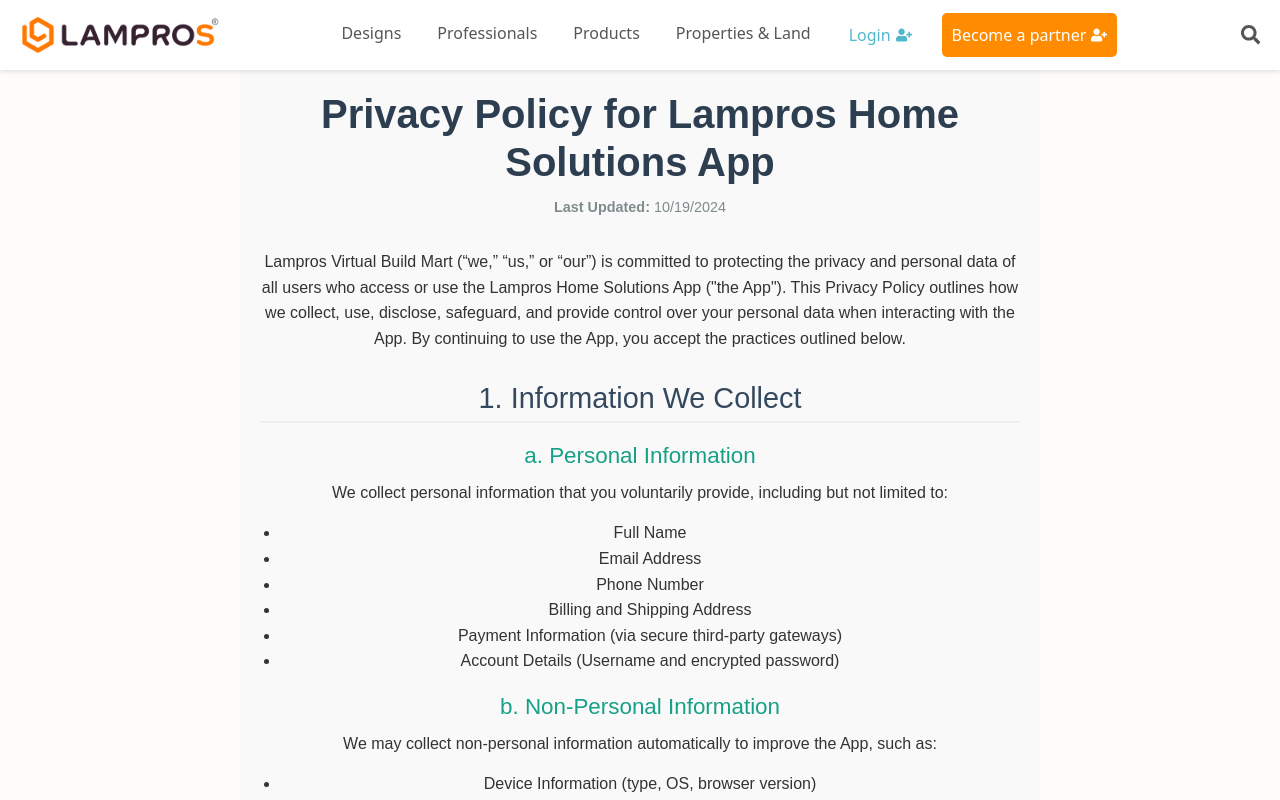
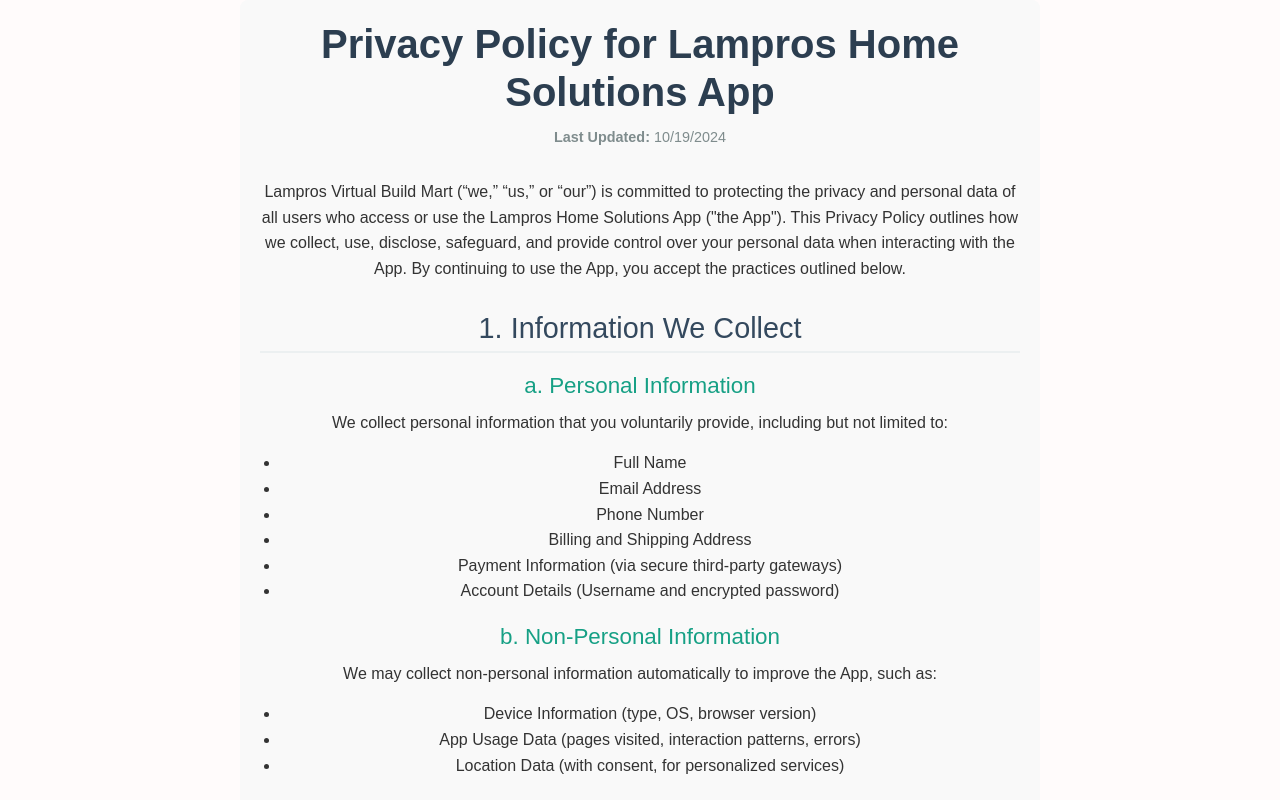
Before and after one commit to tech-lampros/lampros_website, a React (Create React App) app in the folder frontend/: page / in a window 1280 px wide. Shown: the top 800 px of the page. Built offline with nearby package versions, Linux system fonts and the light colour scheme.

Commit message:
hides header and footer

```diff
--- a/frontend/src/App.js
+++ b/frontend/src/App.js
@@ -36,7 +36,7 @@
   return (
     <div className="App">
       {/* Conditionally render Nav and Footer based on the current route */}
-      {!hideNavFooter && (
+      {!hideNavFooter && false && (
         <>
           {/* Desktop Navigation */}
           <div className="desktop-view">
@@ -109,7 +109,7 @@
       </Routes>
 
       {/* Conditionally render Footer */}
-      {!hideNavFooter && (
+      {!hideNavFooter && false && (
         <>
           <div className="desktop-view">
             <Footer />
```
